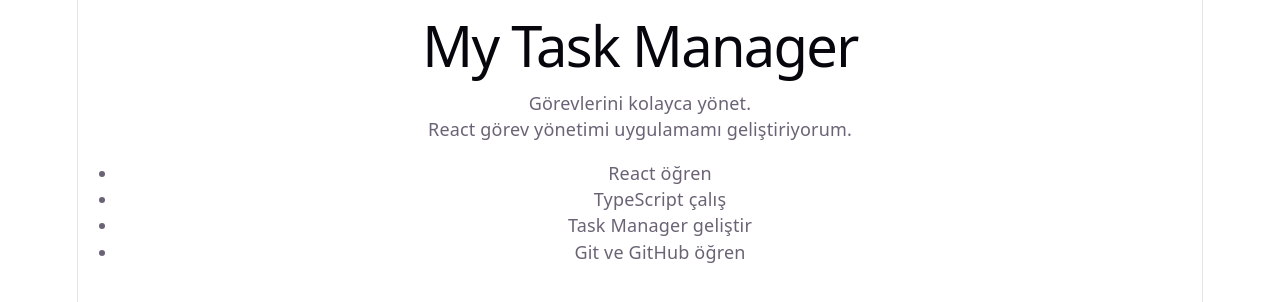
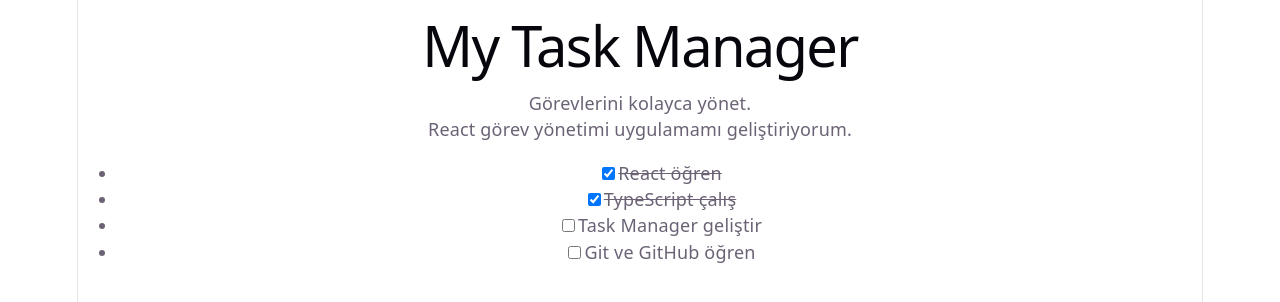
Before and after one commit to haydindev/task-management, a React (Vite) app: page / in a window 1280 px wide. Shown: the top 302 px of the page. Built offline with nearby package versions, Linux system fonts and the light colour scheme.

Commit message:
feat: add interactive task completion

```diff
--- a/src/App.tsx
+++ b/src/App.tsx
@@ -1,14 +1,27 @@
+import { useState } from "react";
 import TaskItem from "./components/TaskItem";
 import type { Task } from "./types/task";
 
-const tasks: Task[] = [
+const initialTasks: Task[] = [
   { id: "1", title: "React öğren", completed: true },
-  { id: "2", title: "TypeScript çalış", completed: false },
+  { id: "2", title: "TypeScript çalış", completed: true },
   { id: "3", title: "Task Manager geliştir", completed: false },
   { id: "4", title: "Git ve GitHub öğren", completed: false },
 ];
 
 function App() {
+  const [tasks, setTasks] = useState<Task[]>(initialTasks);
+
+  function toggleTask(id: string) {
+    setTasks((prevTasks) =>
+      prevTasks.map((task) =>
+        task.id === id
+          ? { ...task, completed: !task.completed }
+          : task
+      )
+    );
+  }
+
   return (
     <main>
       <h1>My Task Manager</h1>
@@ -17,7 +30,12 @@ function App() {
 
       <ul>
         {tasks.map((task) => (
-          <TaskItem key={task.id} title={task.title} />
+          <TaskItem
+            key={task.id}
+            title={task.title}
+            completed={task.completed}
+            onToggle={() => toggleTask(task.id)}
+          />
         ))}
       </ul>
     </main>
--- a/src/components/TaskItem.tsx
+++ b/src/components/TaskItem.tsx
@@ -1,9 +1,26 @@
 type TaskItemProps = {
   title: string;
+  completed: boolean;
+  onToggle: () => void;
 };
 
-function TaskItem({ title }: TaskItemProps) {
-  return <li>{title}</li>;
+function TaskItem({
+  title,
+  completed,
+  onToggle,
+}: TaskItemProps) {
+  return (
+    <li>
+      <label>
+        <input
+          type="checkbox"
+          checked={completed}
+          onChange={onToggle}
+        />
+        {completed ? <s>{title}</s> : title}
+      </label>
+    </li>
+  );
 }
 
 export default TaskItem;
```
